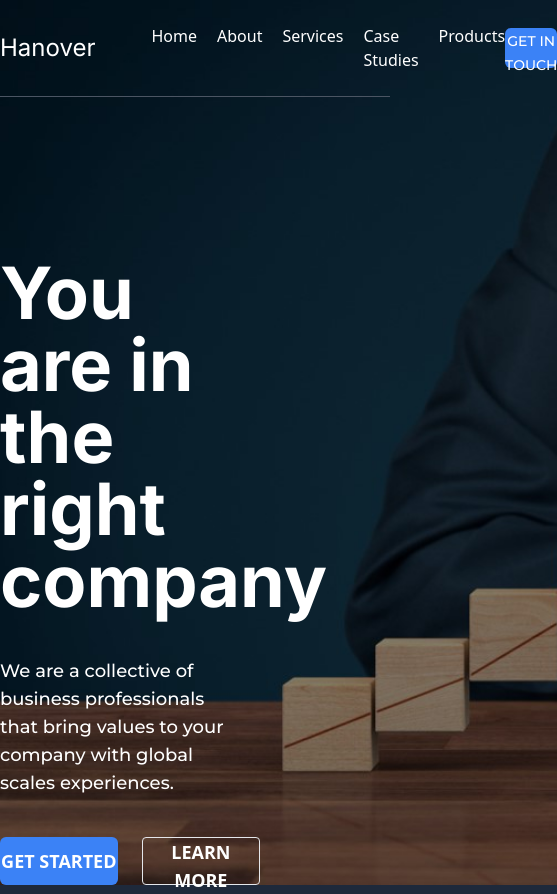
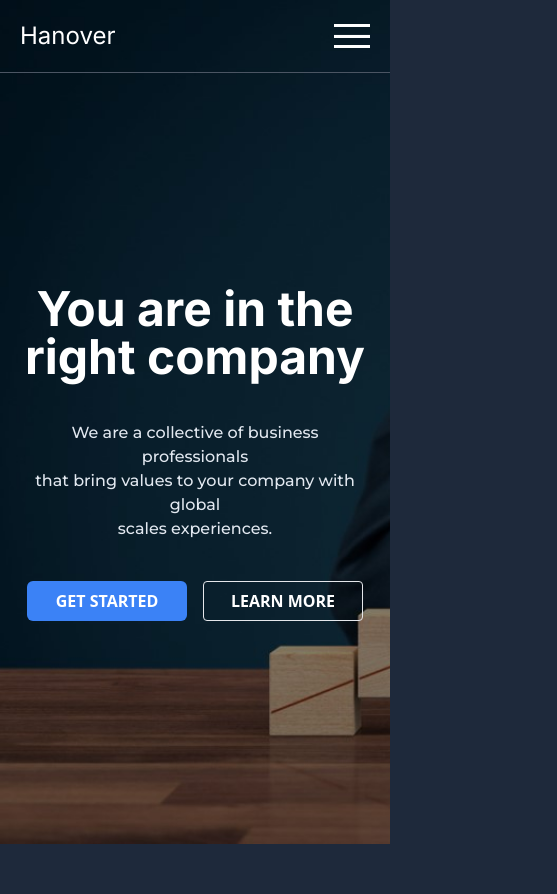
Before and after one commit to tikbramuhammad/companybusinesslandingpage, a plain HTML site: page index.html in a window 390 px wide. Shown: the whole page, 557 px wide, since content can reach past the window. After the commit the page ends 844 px from the top, so only its background shows below. Drawn offline with nearby package versions, Linux system fonts and the light colour scheme.

Commit message:
menambahkan fitur mobile responsive

```diff
--- a/index.html
+++ b/index.html
@@ -95,17 +95,17 @@
       </style>
 </head>
 
-<body class="w-full min-h-screen bg-slate-800 bg-[url(img/bg.jpg)] bg-cover bg-no-repeat bg-left">
+<body class="w-full min-h-screen bg-slate-800 bg-[url(img/bg.jpg)] bg-cover bg-no-repeat">
 
 
   <header>
-    <div class="container w-[90%) mx-auto">
-      <div class="flex justify-between items-center py-6 text-white">
-        <div class="flex items-center gap-14">
+    <div class="container mx-auto md:w-[90%)">
+      <div class="p-5 text-white flex justify-between items-center md:py-6 ">
+        <div class="md:flex md:items-center md:gap-14">
           <a href="#">
-            <h2 class="font-Inter text-2xl hover:scale-105 transform duration-200 hover:translate-z-1">Hanover</h2>
+            <h2 class="font-Inter text-2xl hover:scale-105 transform duration-200 hover:-translate-y-1">Hanover</h2>
           </a>
-          <ul class="flex gap-5">
+          <ul class="hidden md:flex md:gap-5">
             <li class="nav"><a href="#">Home</a></li>
             <li class="nav"><a href="#">About</a></li>
             <li class="nav"><a href="#">Services</a></li>
@@ -113,32 +113,59 @@
             <li class="nav"><a href="#">Products</a></li>
           </ul>
         </div>
-        <button type="button" class="btn btn-1 w-40 h-10 rounded">
+        <button type="button" id="button" class="hidden md:block btn btn-1 w-40 h-10 rounded">
           <span class="font-Montserrat text-white text-sm font-medium">GET IN TOUCH</span>
         </button>
+
+        <img src="img/menu.png" id="open" class="w-9 md:hidden cursor-pointer" onclick="">
+
+        <div id="close"
+          class="hidden absolute bg-slate-800 left-0 right-0 top-0 bottom-0 flex items-center justify-center z-50">
+          <img src="img/close.png" id="closeImg" class="w-8 absolute top-10 right-10 cursor-pointer z-[99]">
+          <ul class="text-slate-200 flex flex-col items-center gap-4 text-2xl">
+            <li class="btn-2 p-4"><a href="#">Home</a></li>
+            <li class="btn-2 p-4"><a href="#">About</a></li>
+            <li class="btn-2 p-4"><a href="#">Services</a></li>
+            <li class="btn-2 p-4"><a href="#">Case Studies</a></li>
+            <li class="btn-2 p-4"><a href="#">Products</a></li>
+          </ul>
+        </div>
+
       </div>
     </div>
   </header>
 
   <section class="border-t border-gray-600">
-    <div class="container w-[90%) mx-auto ">
-      <div class="row w-2/3 pt-40">
-        <div class="flex flex-col gap-10 text-white bg-slate-">
-          <h1 class="font-Inter text-7xl font-bold ">
+    <div class="container mx-auto md:w-[90%) h-[90vh] flex items-center">
+      <div class="w-full px-6 md:w-2/3">
+        <div class="flex flex-col gap-10 text-white">
+
+          <h1
+            class="font-Inter text-5xl text-center sm:text-6xl md:text-left md:hidden lg:block md:text-7xl font-bold ">
             You are in the
             <br>right company
           </h1>
-          <p class="font-Montserrat text-lg font-medium">We are a collective of business professionals
+
+          <h1 class="hidden md:block lg:hidden font-Inter text-5xl md:text-7xl font-bold">
+            You are in the right company
+          </h1>
+
+          <p
+            class="font-Montserrat text-slate-200 text-base text-center text-[14px] sm:text-[18px] md:text-left md:text-lg font-medium">
+            We are a
+            collective of
+            business
+            professionals
             <br>that bring values to your company with global
             <br>scales
             experiences.
           </p>
-          <div class="flex gap-6">
-            <button type="button" class="btn btn-1 w-44 h-12 rounded">
-              <span class="text-lg font-semibold">GET STARTED</span>
+          <div class="flex flex-wrap justify-center gap-4 md:gap-6 md:justify-start">
+            <button type="button" class="btn btn-1 w-40 h-10 sm:w-44 sm:h-12 rounded">
+              <span class="text-base sm:text-lg font-semibold">GET STARTED</span>
             </button>
-            <button type="button" class="btn-2 w-44 h-12 bg-transparent border rounded">
-              <span class="text-lg font-semibold">LEARN MORE</span>
+            <button type="button" class="btn-2 w-40 h-10 sm:w-44 sm:h-12 bg-transparent border rounded ">
+              <span class="sm:text-lg font-semibold">LEARN MORE</span>
             </button>
           </div>
         </div>
@@ -146,6 +173,26 @@
     </div>
   </section>
 
+  <script>
+    const open = document.querySelector('#open');
+    const close = document.querySelector('#close');
+    const closeImg = document.querySelector('#closeImg');
+
+    close.style.display = "none";
+    open.addEventListener("click", (event) => {
+      if (close.style.display == "none") {
+        close.style.display = "flex";
+      }
+
+      if (close.style.display == "flex") {
+        closeImg.addEventListener("click", (event) => {
+          close.style.display = "none";
+        })
+      }
+
+    })
+  </script>
+
 </body>
 
 </html>
```
Also changed, not shown: img/close.png (added), img/menu.png (added).
